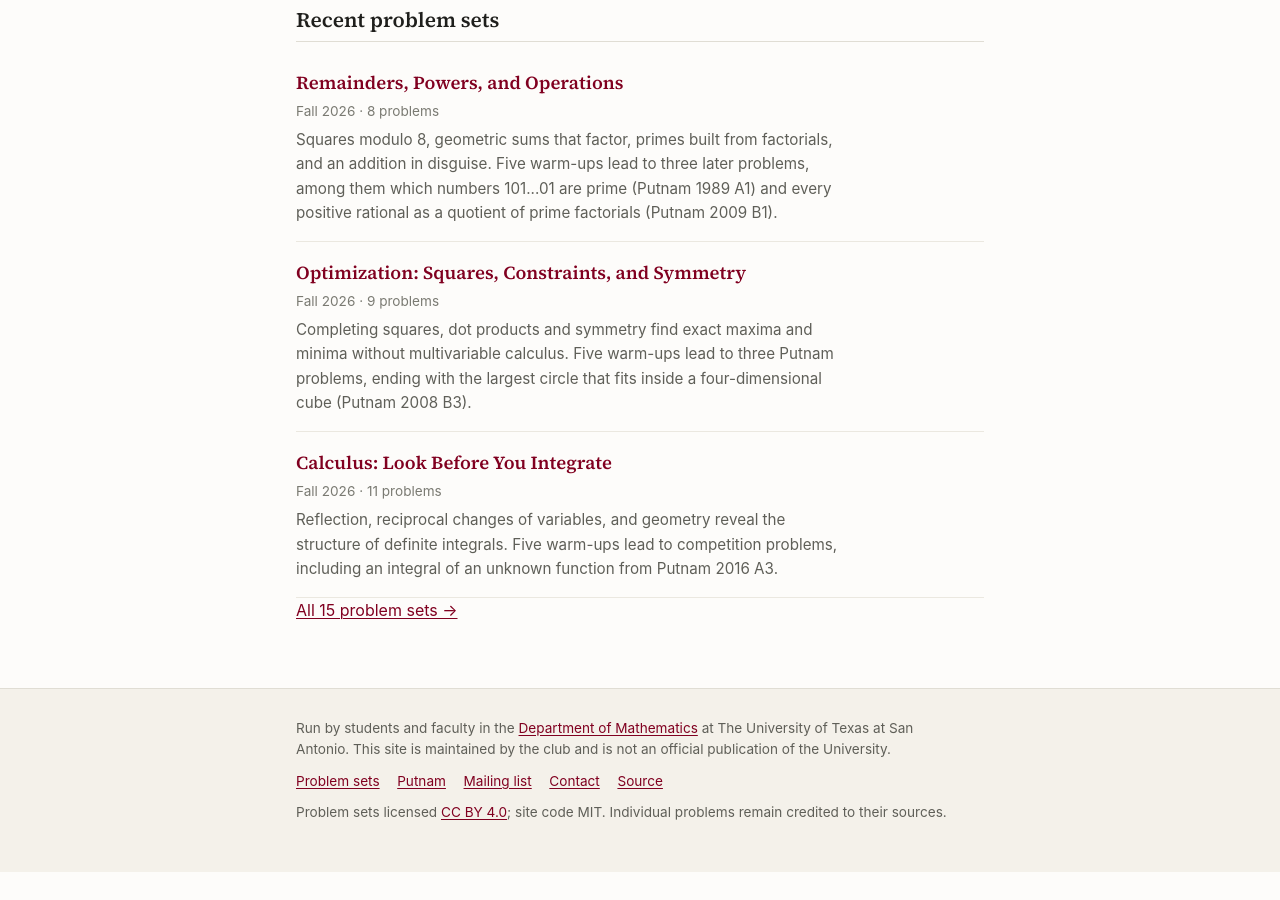
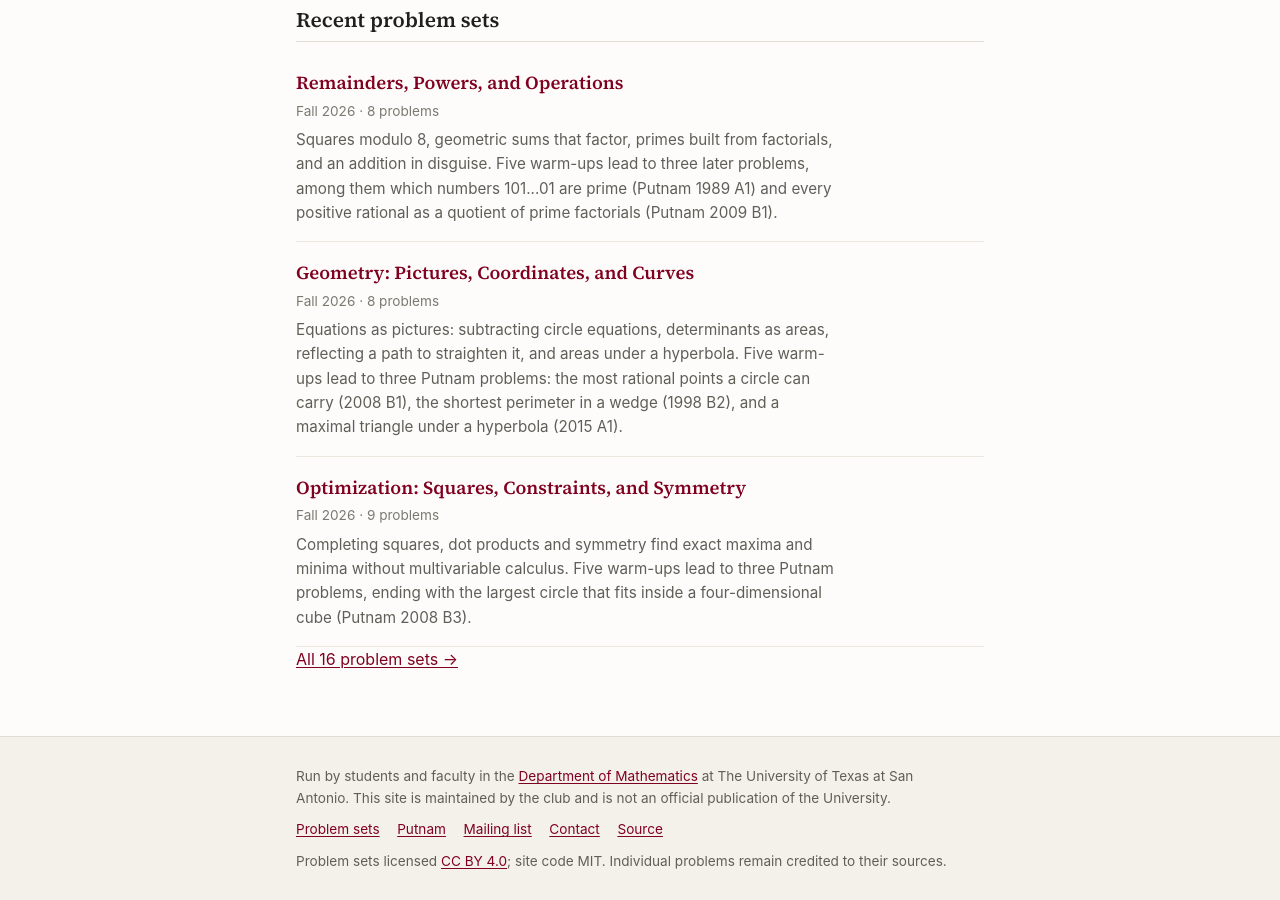
Before and after one commit to eduenez/psclub, a Jekyll site: the page built from index.md, in a window 1280 px wide and 900 px high, scrolled down 1304 px. Built offline with Jekyll 4.4.1, drawn with Linux system fonts in a browser that asks for light colours; before the commit the page ends 2176 px from its top, so only the background shows below that.

Commit message:
Add the 28 October geometry set
Geometry: Pictures, Coordinates, and Curves
(Fall2026/geometry-and-coordinates.tex): 8 problems, 2 pages, Putnam
2008 B1, 1998 B2 and 2015 A1. Slug geometry-and-coordinates, since
`geometry` is the older geometry-problems.tex set. CLAUDE.md counts now
173 of 184 shown, 11 withheld.

Co-Authored-By: Claude Opus 5.5 <noreply@anthropic.com>

```diff
--- a/_data/sets.yml
+++ b/_data/sets.yml
@@ -33,6 +33,39 @@
     - title: "All Rationals from Prime Factorials"
       topic: "Number Theory / Putnam First Position"
       source: "Putnam 2009 B1"
+
+- slug: geometry-and-coordinates
+  title: "Geometry: Pictures, Coordinates, and Curves"
+  term: "Fall 2026"
+  date: "2026-10-28"
+  source_tex: "Fall2026/geometry-and-coordinates.tex"
+  count: 8
+  blurb: "Equations as pictures: subtracting circle equations, determinants as areas, reflecting a path to straighten it, and areas under a hyperbola. Five warm-ups lead to three Putnam problems: the most rational points a circle can carry (2008 B1), the shortest perimeter in a wedge (1998 B2), and a maximal triangle under a hyperbola (2015 A1)."
+  problems:
+    - title: "Two Circles Meet"
+      topic: "Analytic Geometry"
+      difficulty: "Easy"
+    - title: "A Center from Three Points"
+      topic: "Linear Equations"
+      difficulty: "Easy"
+    - title: "A Shear and a Triangle"
+      topic: "Determinants / Area"
+      difficulty: "Easy"
+    - title: "A Visit to the River"
+      topic: "Reflection / Geometry"
+      difficulty: "Easy–Medium"
+    - title: "A Chord above a Curve"
+      topic: "Analytic Geometry / Integration"
+      difficulty: "Easy–Medium"
+    - title: "Rational Points on a Circle"
+      topic: "Analytic Geometry / Putnam First Position"
+      source: "Putnam 2008 B1"
+    - title: "A Triangle in a Wedge"
+      topic: "Reflection / Putnam B2"
+      source: "Putnam 1998 B2"
+    - title: "Two Hyperbolic Segments"
+      topic: "Geometry / Optimization / Putnam First Position"
+      source: "Putnam 2015 A1"
 
 - slug: optimization
   title: "Optimization: Squares, Constraints, and Symmetry"
--- /dev/null
+++ b/problems/geometry-and-coordinates.md
@@ -0,0 +1,8 @@
+---
+layout: set
+slug: geometry-and-coordinates
+title: "Geometry: Pictures, Coordinates, and Curves"
+permalink: /problems/geometry-and-coordinates/
+description: >-
+  Equations as pictures: subtracting circle equations, determinants as areas, reflecting a path to straighten it, and areas under a hyperbola. Five warm-ups lead to three Putnam problems: the most rational points a circle can carry (2008 B1), the shortest perimeter in a wedge (1998 B2), and a maximal triangle under a hyperbola (2015 A1).
+---
```
Also changed, not shown: CLAUDE.md (+1 -1 lines), bin/extract-problems.py (+9 -0 lines), 2 other files.
